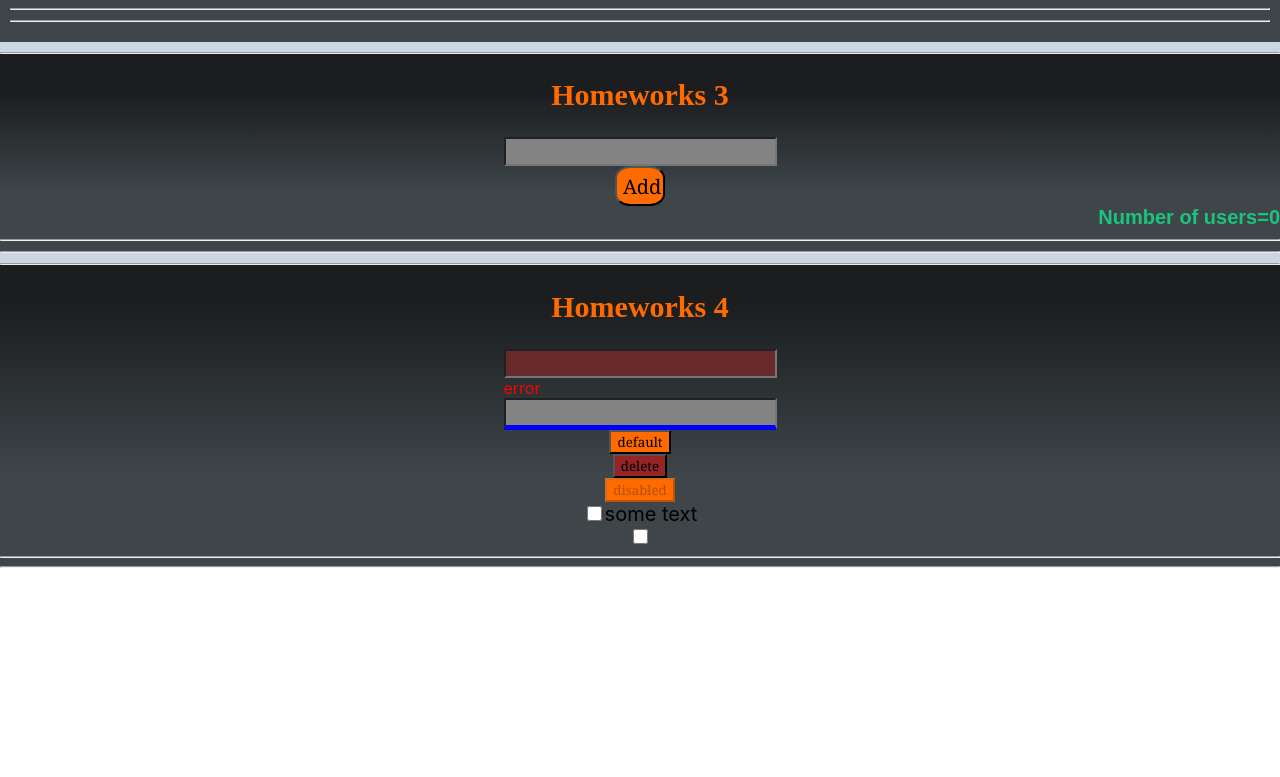
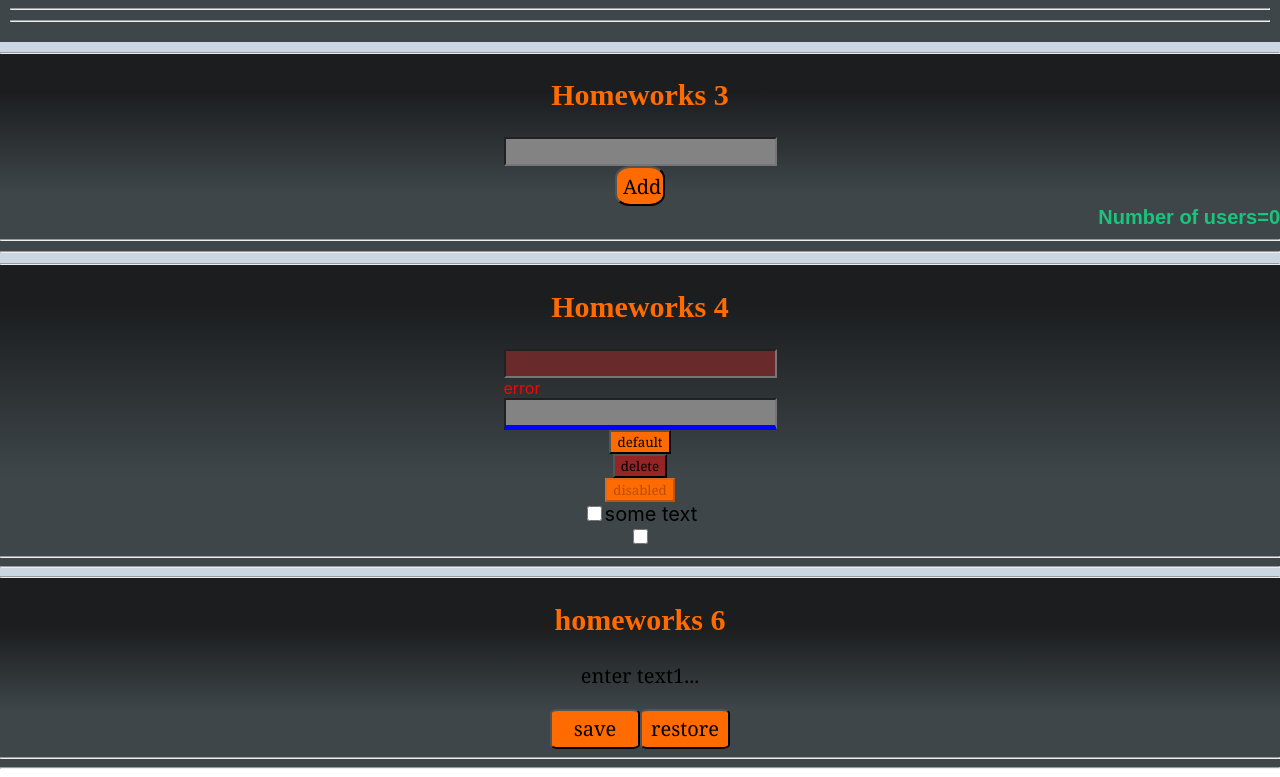
Before and after one commit to Vladon79/DZ_Ignat, a React (Create React App) app: page /#/pre-junior in a window 1280 px wide. Shown: the part 617-1394 px from the top of the page. Before the commit the page ends 1193 px from the top, so only its background shows below. Built offline with nearby package versions, Linux system fonts and the light colour scheme.

Commit message:
HW6_commit

```diff
--- a/src/p2-homeworks/h5/HW5.module.css
+++ b/src/p2-homeworks/h5/HW5.module.css
@@ -6,6 +6,7 @@
 }
 .header{
     display: flex;
+
     width: 200px;
     transition-duration: 500ms;
     transform: translate(-120px);
--- a/src/p2-homeworks/h5/pages/PreJunior.tsx
+++ b/src/p2-homeworks/h5/pages/PreJunior.tsx
@@ -3,6 +3,7 @@ import HW1 from '../../h1/HW1'
 import HW2 from '../../h2/HW2'
 import HW3 from '../../h3/HW3'
 import HW4 from '../../h4/HW4'
+import HW6 from '../../h6/HW6'
 
 function PreJunior() {
     return (
@@ -11,7 +12,7 @@ function PreJunior() {
             <HW2 />
             <HW3 />
             <HW4 />
-            {/*<HW6/>*/}
+            <HW6/>
         </div>
     )
 }
--- /dev/null
+++ b/src/p2-homeworks/h6/HW6.module.css
@@ -0,0 +1,16 @@
+.HW6{
+    background: linear-gradient( #1b1d1f 50px, #3e4649 70%);
+    text-align: center;
+}
+.button{
+    font-size: 20px;
+    text-align: center;
+    width: 90px;
+    height: 40px;
+    border-radius: 10%;
+}
+.text{
+    margin: 20px;
+    font-size: 20px;
+    font-family: Cambria, Cochin, Georgia, Times, 'Times New Roman', serif;
+}
--- a/src/p2-homeworks/h6/HW6.tsx
+++ b/src/p2-homeworks/h6/HW6.tsx
@@ -2,6 +2,7 @@ import React, {useState} from 'react'
 import SuperEditableSpan from './common/c4-SuperEditableSpan/SuperEditableSpan'
 import SuperButton from '../h4/common/c2-SuperButton/SuperButton'
 import {restoreState, saveState} from './localStorage/localStorage'
+import s from "./HW6.module.css"
 
 function HW6() {
     const [value, setValue] = useState<string>('')
@@ -14,20 +15,20 @@ function HW6() {
     }
 
     return (
-        <div>
+        <div className={s.HW6}>
             <hr/>
-            homeworks 6
+            <h2>homeworks 6</h2>
 
             {/*should work (должно работать)*/}
-            <div>
+            <div className={s.text}>
                 <SuperEditableSpan
                     value={value}
                     onChangeText={setValue}
-                    spanProps={{children: value ? undefined : 'enter text...'}}
+                    spanProps={{children: value ? undefined : 'enter text1...'}}
                 />
             </div>
-            <SuperButton onClick={save}>save</SuperButton>
-            <SuperButton onClick={restore}>restore</SuperButton>
+            <SuperButton onClick={save} className={s.button}>save</SuperButton>
+            <SuperButton onClick={restore} className={s.button}>restore</SuperButton>
 
             <hr/>
             {/*для личного творчества, могу проверить*/}
```
